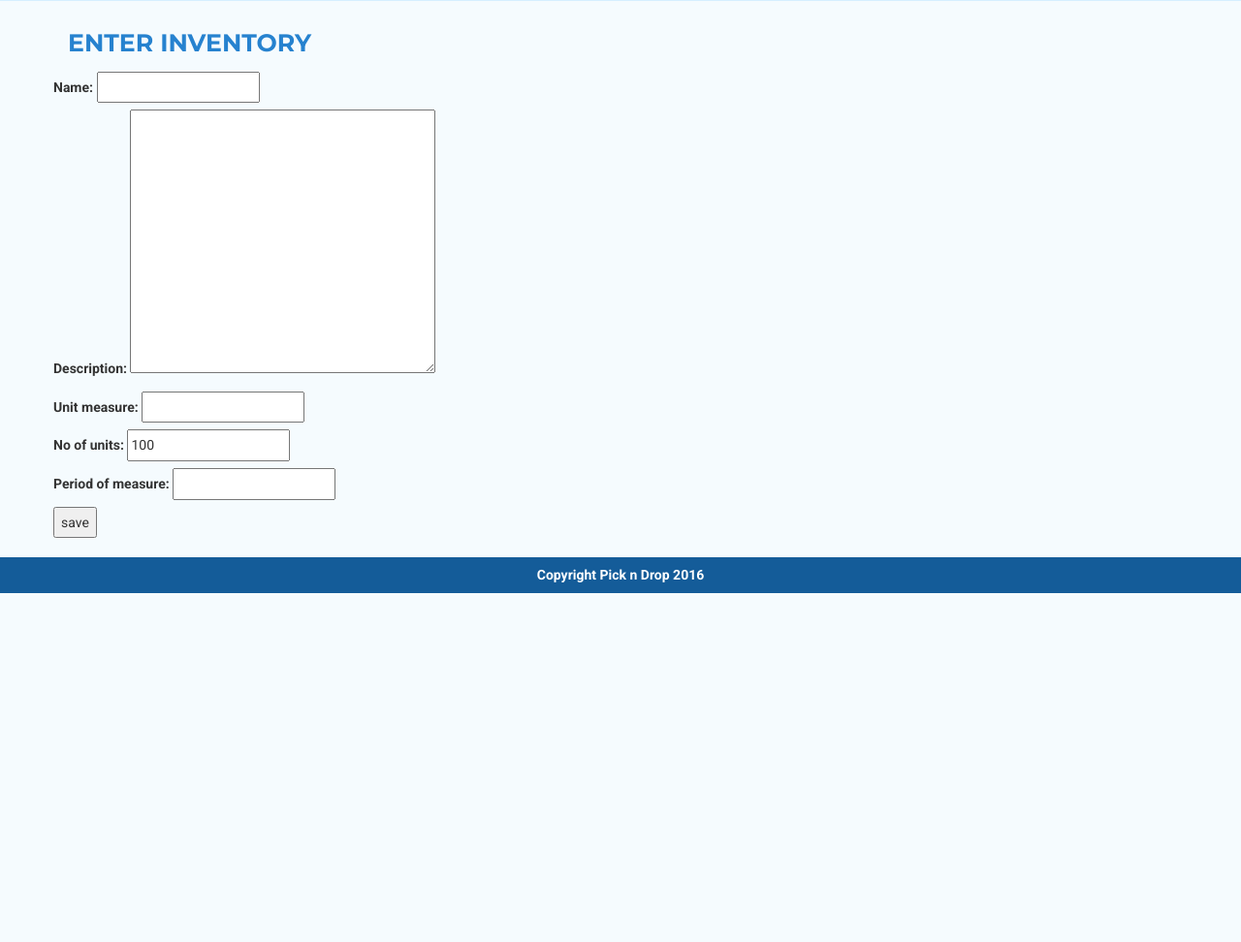
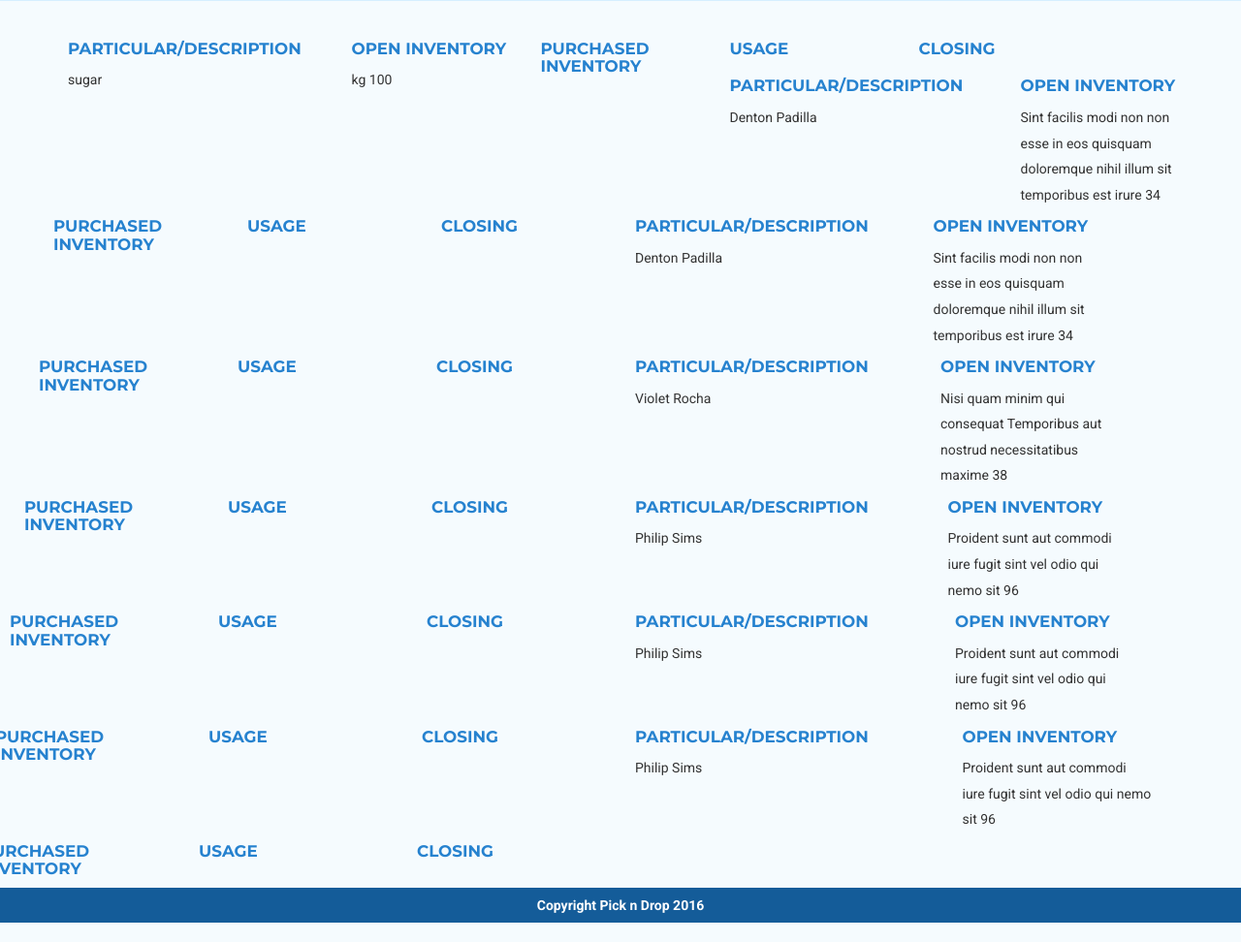
Before and after one commit to skafis/inventory, a Django app: page / in a window 1280 px wide. Shown: that part at 97% size. Before the commit the page ends 800 px from the top of that part, so only its background shows below. Run offline with Django 3.2, Linux system fonts and the light colour scheme; data comes from the database, SQL or seed files in the repository; the page is wider than the window, and the part outside it is not shown; some libraries are stand-ins or nearby versions.

Commit message:
view and add inventory

```diff
--- a/inventorylist/class_views/inventory_listing.py
+++ b/inventorylist/class_views/inventory_listing.py
@@ -1,10 +1,19 @@
-from django.shortcuts import render
+from django.shortcuts import render, redirect
 from django.core.urlresolvers import reverse
 
 from inventorylist.models import Inventory
 from inventorylist.forms import Add_inventoryForm
 
-def add_inventory(request, template_name='inventory.html'):
+
+def view_inventory(request, template_name='inventory.html'):
+	inventory_list = Inventory.objects.order_by('-id')
+	ctx = {}
+	ctx['inventory_list'] = inventory_list
+
+	return render(request, template_name, ctx)
+
+
+def add_inventory(request, template_name='add_inventory.html'):
 	form = Add_inventoryForm(request.POST or None)
 	ctx = {}
 	ctx['form'] = form
@@ -12,6 +21,5 @@ def add_inventory(request, template_name='inventory.html'):
 	if request.method == "POST":
 		if form.is_valid():
 			instance = form.save()
-			return redirect ('/')
-
+			return redirect('view')
 	return render(request, template_name, ctx)
--- a/inventorylist/templates/inventory.html
+++ b/inventorylist/templates/inventory.html
@@ -1,11 +1,29 @@
 {% extends 'master.html' %}
 {% load staticfiles %}
 {% block content %}
-<h2>enter inventory</h2>
+
+{% for inventory in inventory_list %}
 <div class="row">
-	<form method="POST">{% csrf_token %}
-	{{ form.as_p }}
-	<button type="submit" class="button">save</button>
-	</form>
+<div class="col-md-3">
+<h4>Particular/description</h4>
+	{{inventory.name}}
 </div>
+<div class="col-md-2">
+<h4>Open Inventory</h4>
+{{inventory.unit_measure}}
+{{inventory.no_of_units}}
+
+</div>
+<div class="col-md-2">
+<h4>purchased Inventory</h4>
+
+</div>
+<div class="col-md-2">
+<h4>usage</h4>
+</div>
+<div class="col-md-2">
+<h4>closing</h4>
+</div>
+{% endfor %}
+
 {% endblock content %}
--- a/inventorylist/urls.py
+++ b/inventorylist/urls.py
@@ -3,5 +3,6 @@ from django.conf.urls import url
 from . import views
 
 urlpatterns = [
-	url(r'^$', views.add_inventory, name='home')
+	url(r'^$', views.view_inventory, name='view'),
+	url(r'^add/$', views.add_inventory, name='add')
 ]
--- a/inventorylist/views.py
+++ b/inventorylist/views.py
@@ -4,5 +4,8 @@ import inventorylist.class_views.inventory_listing as inventory
 
 
 # Create your views here.
-def add_inventory(request, template_name='inventory.html'):
+def add_inventory(request, template_name='add_inventory.html'):
 	return inventory.add_inventory(request, template_name=template_name)
+
+def  view_inventory(request, template_name='inventory.html'):
+	return inventory.view_inventory(request, template_name=template_name)
```
Also changed, not shown: inventorylist/templates/add_inventory.html (added, +11 -0 lines), db.sqlite3.
